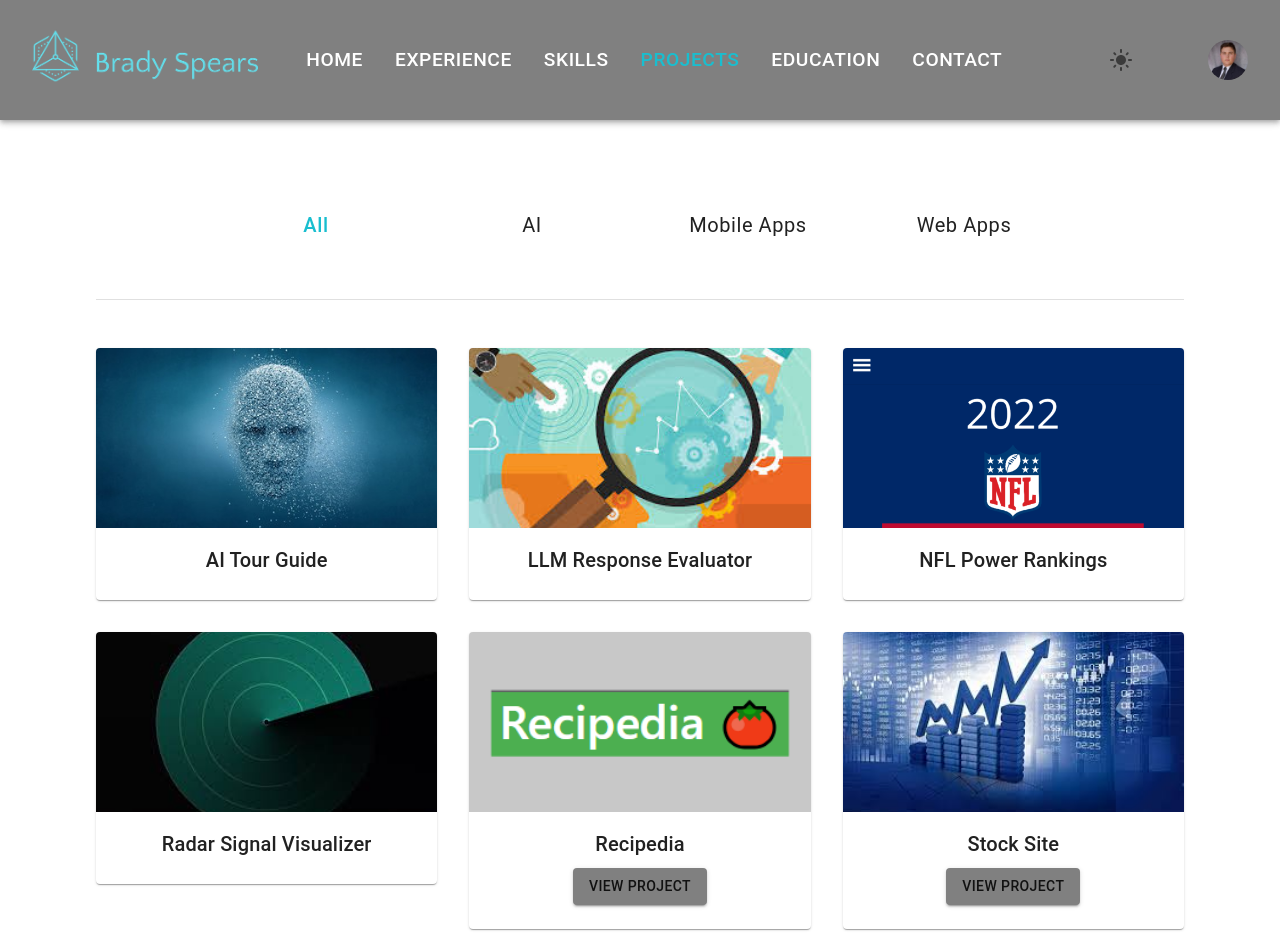
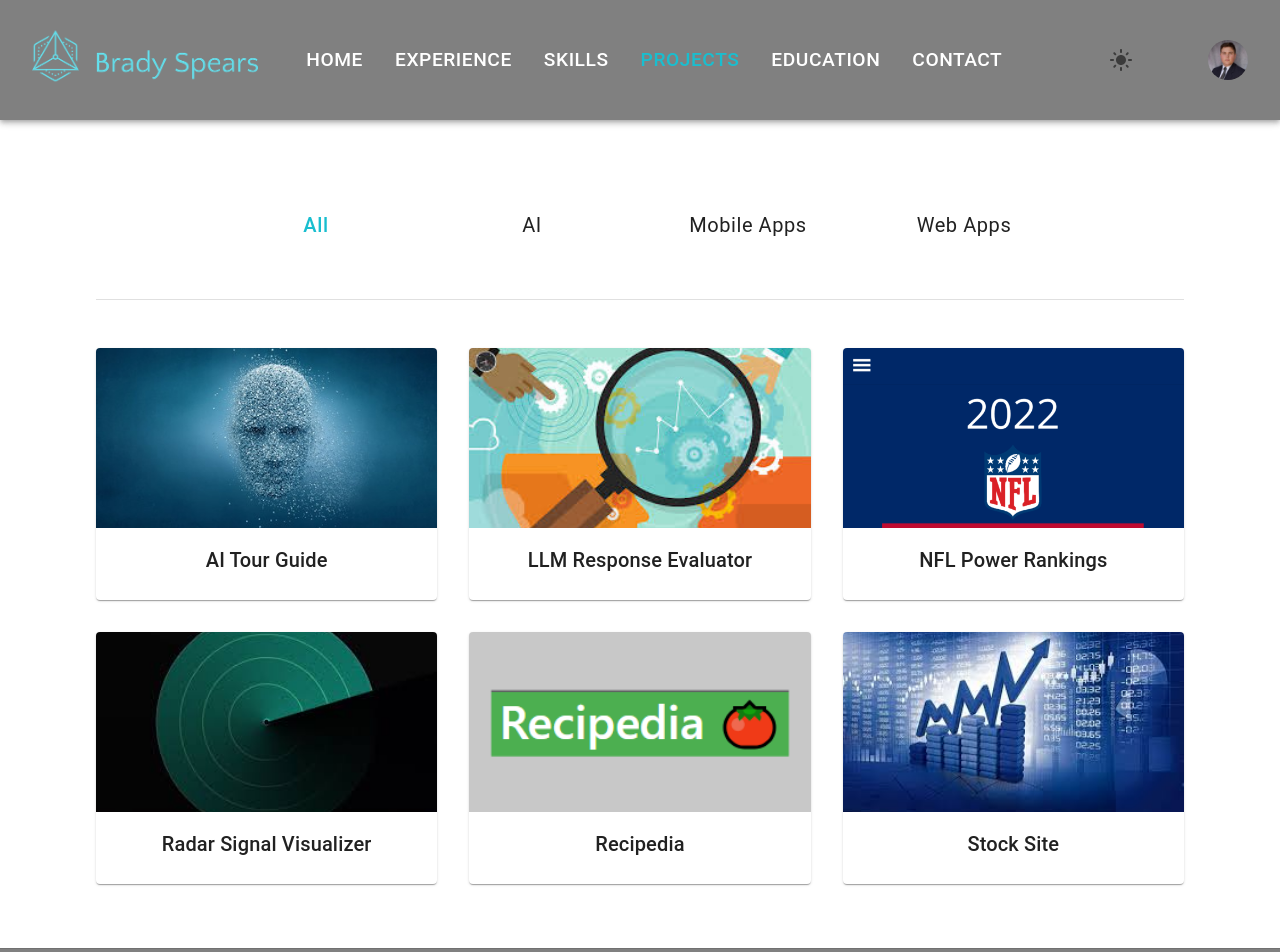
Before and after one commit to Brady-Spears66/React-Portfolio, a React (Vite) app: page /projects in a window 1280 px wide. Shown: the top 952 px of the page. Built offline with nearby package versions, Linux system fonts and the light colour scheme.

Commit message:
Removing View project button from project card

```diff
--- a/src/pages/Projects.tsx
+++ b/src/pages/Projects.tsx
@@ -84,19 +84,6 @@
                             />
                             <CardContent>
                                 <Typography variant="h6">{project.title}</Typography>
-                                {/* Conditionally render link if it exists */}
-                                {project.link && (
-                                    <Button
-                                        href={project.link}
-                                        target="_blank"
-                                        rel="noopener noreferrer"
-                                        variant="contained"
-                                        color="primary"
-                                        sx={{ mt: 1 }}
-                                    >
-                                        View Project
-                                    </Button>
-                                )}
                             </CardContent>
                         </Card>
                     </Grid>
```
